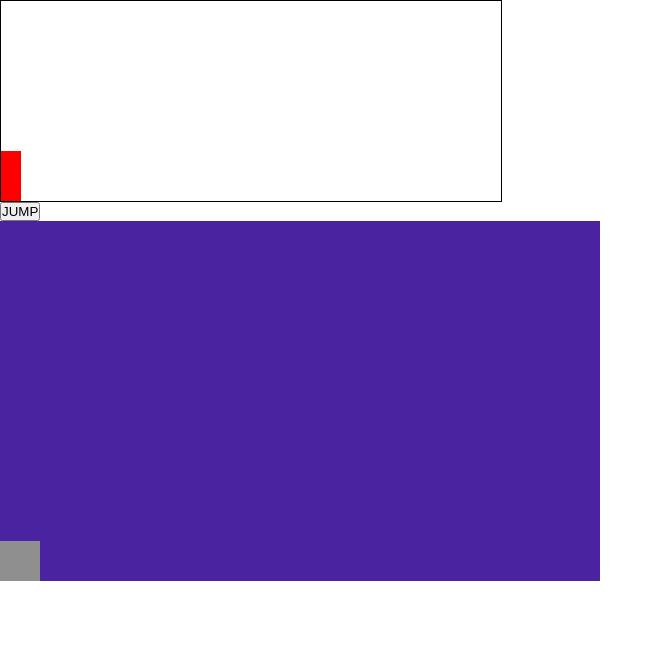
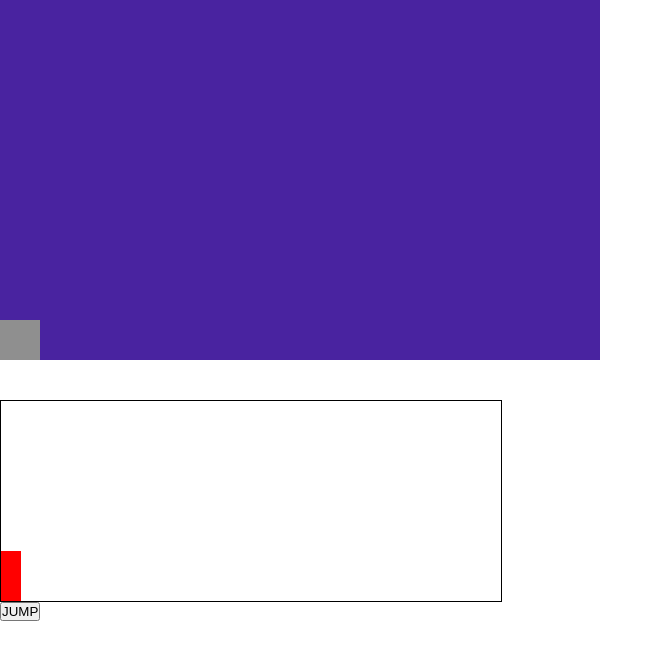
Before and after one commit to ritaaktay/game-of-games, a website: page index.html in a window 1280 px wide. Shown: the whole page, without its empty margins (0-663 px from the left). Drawn offline with Linux system fonts and the light colour scheme.

Commit message:
can display and control both games on the same screen

```diff
--- a/index.html
+++ b/index.html
@@ -8,11 +8,13 @@
     <title>Squid Game</title>
   </head>
   <body>
-    <div id="block_jump_game">
-      <div id="character"></div>
-      <div id="block"></div>
+    <div id="block_jump_game_container">
+      <div id="block_jump_game">
+        <div id="character"></div>
+        <div id="block"></div>
+      </div>
+      <button id="jump-button">JUMP</button>
     </div>
-    <button id="jump-button">JUMP</button>
     <script src="bundle.js"></script>
   </body>
 </html>
--- a/stylesheet.css
+++ b/stylesheet.css
@@ -32,6 +32,11 @@
   width: 500px;
   height: 200px;
   border: 1px solid black;
+}
+
+#block_jump_game_container {
+  top: 400px;
+  position: fixed;
 }
 
 #character {
```
